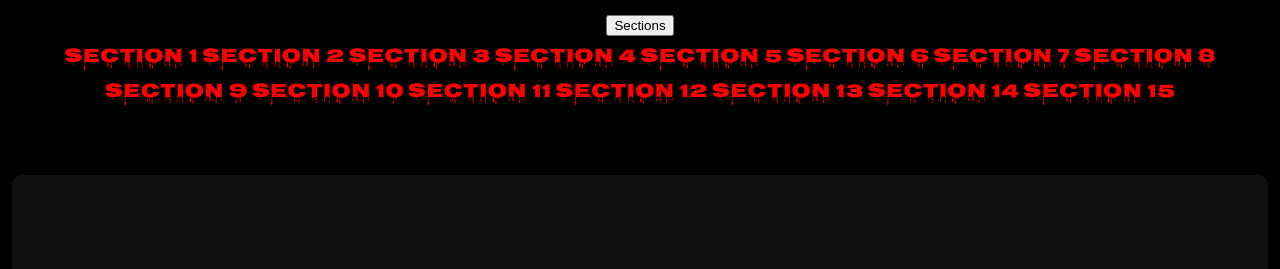
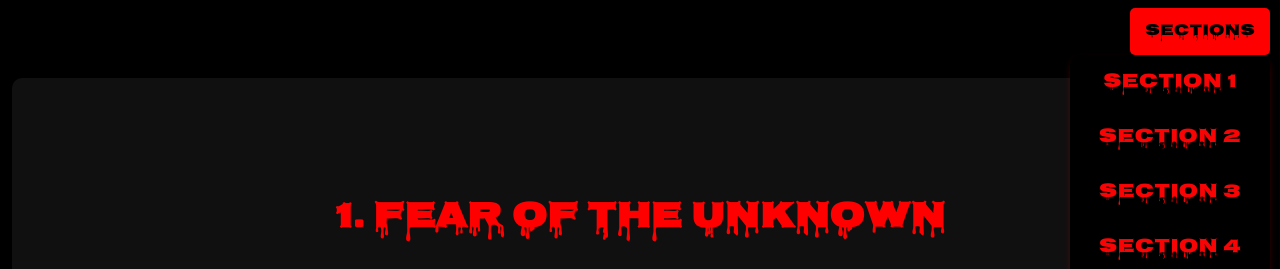
Before and after one commit to Dimitar-Iliev-ops/horrormovieswebsite, a plain HTML site: page website/index.html in a window 1280 px wide. Both pictures are taken after a click on the button "Sections". Shown: the part 515-784 px from the top of the page. Drawn offline with Linux system fonts and the light colour scheme.

Commit message:
Update styles.css
..

```diff
--- a/website/styles.css
+++ b/website/styles.css
@@ -25,6 +25,57 @@ header p {
     font-size: 24px;
 }
 
+/* Position the dropdown at the top-right */
+.dropdown {
+    position: absolute;
+    top: 10px;
+    right: 10px;
+    display: inline-block;
+}
+
+.dropdown-btn {
+    background-color: #ff0000;
+    color: rgb(0, 0, 0);
+    padding: 10px 15px;
+    border: none;
+    cursor: pointer;
+    font-family: 'Nosifer', cursive;
+    font-size: 16px;
+    border-radius: 5px;
+}
+
+/* Adjust the dropdown menu position */
+.dropdown-content {
+    display: none;
+    position: absolute;
+    right: 0; /* Align dropdown to the right */
+    background-color: #000000;
+    min-width: 200px;
+    box-shadow: 0px 4px 6px rgba(255, 0, 0, 0.2);
+    border-radius: 10px;
+    overflow: hidden;
+}
+
+.dropdown-content a {
+    color: rgb(248, 4, 4);
+    padding: 10px 15px;
+    text-decoration: none;
+    display: block;
+}
+
+.dropdown-content a:hover {
+    background-color: #ddd;
+}
+
+.show {
+    display: block;
+}
+
+.section {
+    margin-top: 50px;
+    padding: 20px;
+    background-color: lightgray;
+}
 nav {
     background: rgba(0, 0, 0, 0.9);
     padding: 15px;
```
